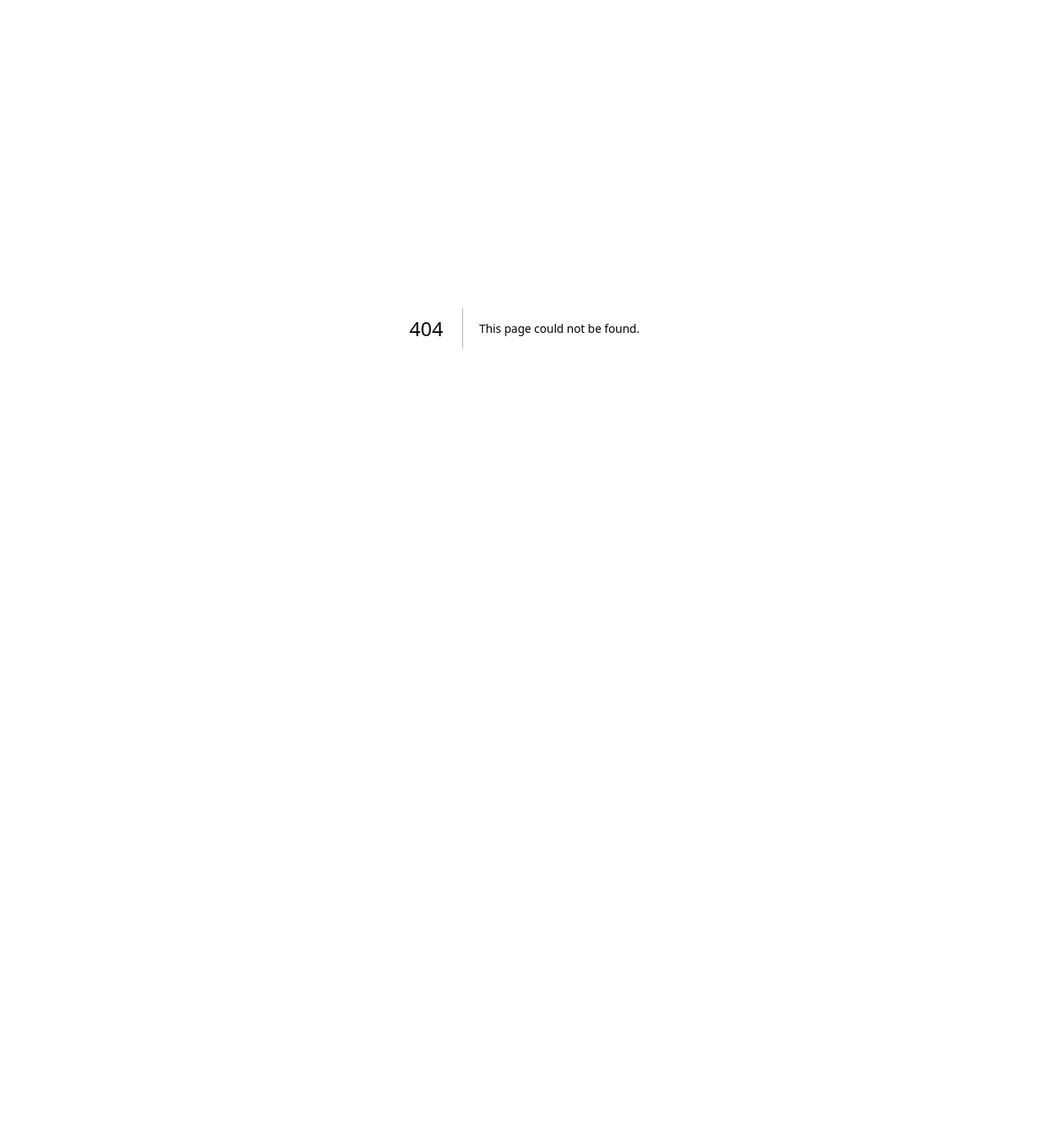
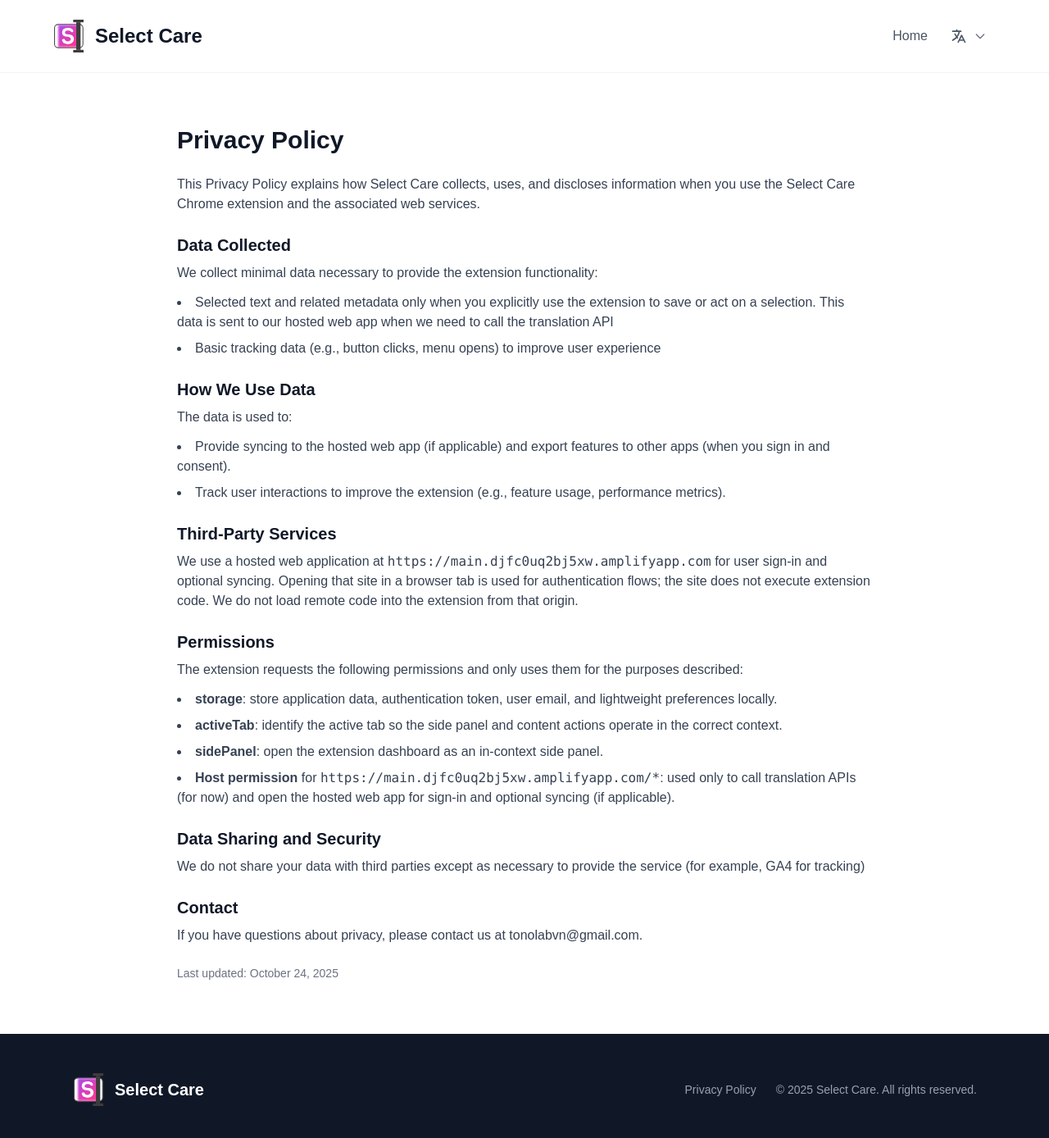
Before and after one commit to thangcqUET/select-care-frontend, a Next.js app: page /en/privacy in a window 1280 px wide. Before the commit this address had no page. Shown: the top 1388 px of the page at 82% size. Before the commit the page ends 800 px from the top, so only its background shows below. Built offline with nearby package versions, Linux system fonts and the light colour scheme.

Commit message:
feat: restructure Privacy page and layout with navigation links and updated content

```diff
--- a/src/app/[locale]/page.tsx
+++ b/src/app/[locale]/page.tsx
@@ -217,11 +217,16 @@ export default function Home({ params }: PageProps) {
         <div className="max-w-6xl mx-auto px-6">
           <div className="flex flex-col md:flex-row justify-between items-center">
             <div className="flex items-center space-x-3 mb-4 md:mb-0">
-              <img src="/logo_select_care.svg" alt="Select Care" className="w-10 h-10 object-contain brightness-0 invert" />
+              <img src="/logo_select_care.svg" alt="Select Care" className="w-10 h-10 object-contain" />
               <span className="text-xl font-bold">Select Care</span>
             </div>
-            <div className="text-gray-400 text-sm">
-              © 2025 Select Care. All rights reserved.
+            <div className="flex items-center space-x-6">
+              <a href={`/${locale}/privacy`} className="text-gray-400 hover:text-white transition-colors text-sm">
+                Privacy Policy
+              </a>
+              <div className="text-gray-400 text-sm">
+                © 2025 Select Care. All rights reserved.
+              </div>
             </div>
           </div>
         </div>
--- /dev/null
+++ b/src/app/[locale]/privacy/layout.tsx
@@ -0,0 +1,54 @@
+import Link from 'next/link';
+import { LanguageSwitcher } from "@/components/LanguageSwitcher";
+import { use } from 'react';
+
+type LayoutProps = {
+  children: React.ReactNode;
+  params: Promise<{ locale: string }>;
+};
+
+export default function PrivacyLayout({ children, params }: LayoutProps) {
+  const { locale } = use(params);
+
+  return (
+    <div className="min-h-screen bg-white flex flex-col">
+      {/* Navigation */}
+      <nav className="w-full px-6 py-6 bg-white border-b border-gray-100">
+        <div className="max-w-6xl mx-auto flex items-center justify-between">
+          <Link href={`/${locale}`} className="flex items-center space-x-3">
+            <img src="/logo_select_care.svg" alt="Select Care" className="w-10 h-10 object-contain" />
+            <span className="text-2xl font-bold text-gray-900">Select Care</span>
+          </Link>
+          <div className="flex items-center space-x-4">
+            <Link href={`/${locale}`} className="text-gray-600 hover:text-gray-900 transition-colors font-medium">
+              Home
+            </Link>
+            <LanguageSwitcher currentLocale={locale} showLabel={false} />
+          </div>
+        </div>
+      </nav>
+
+      <main className="flex-1">{children}</main>
+
+      {/* Footer */}
+      <footer className="bg-gray-900 text-white py-12 mt-auto">
+        <div className="max-w-6xl mx-auto px-6">
+          <div className="flex flex-col md:flex-row justify-between items-center">
+            <div className="flex items-center space-x-3 mb-4 md:mb-0">
+              <img src="/logo_select_care.svg" alt="Select Care" className="w-10 h-10 object-contain" />
+              <span className="text-xl font-bold">Select Care</span>
+            </div>
+            <div className="flex items-center space-x-6">
+              <Link href={`/${locale}/privacy`} className="text-gray-400 hover:text-white transition-colors text-sm">
+                Privacy Policy
+              </Link>
+              <div className="text-gray-400 text-sm">
+                © 2025 Select Care. All rights reserved.
+              </div>
+            </div>
+          </div>
+        </div>
+      </footer>
+    </div>
+  );
+}
--- a/src/app/privacy/page.tsx
+++ b/src/app/[locale]/privacy/page.tsx
@@ -2,7 +2,7 @@ import React from 'react';
 
 export default function PrivacyPage() {
   return (
-    <div className="min-h-screen bg-white py-16">
+    <div className="py-16">
       <div className="max-w-4xl mx-auto px-6">
         <h1 className="text-3xl font-bold text-gray-900 mb-6">Privacy Policy</h1>
 
@@ -15,9 +15,12 @@ export default function PrivacyPage() {
           We collect minimal data necessary to provide the extension functionality:
         </p>
         <ul className="list-disc list-inside text-gray-700 space-y-2">
-          <li>Authentication token and user email (stored locally via chrome.storage) to maintain your logged-in state.</li>
-          <li>Selected text and related metadata only when you explicitly use the extension to save or act on a selection. This data is sent to our hosted web app when we need to call the translation API, or choose to sync or sign in (if applicable).</li>
-          <li>Basic usage telemetry (optional) if you opt in; this helps improve the product. We do not collect sensitive personal data.</li>
+          {/* <li>Authentication token and user email (stored locally via chrome.storage) to maintain your logged-in state.</li> */}
+          <li>Selected text and related metadata only when you explicitly use the extension to save or act on a selection. This data is sent to our hosted web app when we need to call the translation API</li>
+            {/* , or choose to sync or sign in (if applicable).</li> */}
+          {/* <li>Basic usage telemetry (optional) if you opt in; this helps improve the product. We do not collect sensitive personal data.</li> */}
+          {/* tracking basic actions (e.g., button clicks, menu opens) to improve user experience */}
+          <li>Basic tracking data (e.g., button clicks, menu opens) to improve user experience</li>
         </ul>
 
         <h2 className="text-xl font-semibold text-gray-900 mt-6 mb-2">How We Use Data</h2>
@@ -25,9 +28,10 @@ export default function PrivacyPage() {
           The data is used to:
         </p>
         <ul className="list-disc list-inside text-gray-700 space-y-2">
-          <li>Persist your login state and preferences across sessions (if applicable, not now).</li>
+          {/* <li>Persist your login state and preferences across sessions (if applicable, not now).</li> */}
           <li>Provide syncing to the hosted web app (if applicable) and export features to other apps (when you sign in and consent).</li>
-          <li>Enable in-context features such as opening the side panel for the active tab.</li>
+          {/* <li>Enable in-context features such as opening the side panel for the active tab.</li> */}
+          <li>Track user interactions to improve the extension (e.g., feature usage, performance metrics).</li>
         </ul>
 
         <h2 className="text-xl font-semibold text-gray-900 mt-6 mb-2">Third-Party Services</h2>
@@ -43,13 +47,14 @@ export default function PrivacyPage() {
           <li><strong>storage</strong>: store application data, authentication token, user email, and lightweight preferences locally.</li>
           <li><strong>activeTab</strong>: identify the active tab so the side panel and content actions operate in the correct context.</li>
           <li><strong>sidePanel</strong>: open the extension dashboard as an in-context side panel.</li>
-          <li><strong>scripting</strong>: inject scripts on-demand to read selected text or interact with the current page when you explicitly trigger an action.</li>
+          {/* <li><strong>scripting</strong>: inject scripts on-demand to read selected text or interact with the current page when you explicitly trigger an action.</li> */}
           <li><strong>Host permission</strong> for <code>https://main.djfc0uq2bj5xw.amplifyapp.com/*</code>: used only to call translation APIs (for now) and open the hosted web app for sign-in and optional syncing (if applicable).</li>
         </ul>
 
         <h2 className="text-xl font-semibold text-gray-900 mt-6 mb-2">Data Sharing and Security</h2>
         <p className="text-gray-700 mb-3">
-          We do not share your data with third parties except as necessary to provide the service (for example, exporting to integrations you authorize). Stored tokens and user identifiers are kept only as long as needed. We follow standard security practices to protect stored data.
+          We do not share your data with third parties except as necessary to provide the service (for example, GA4 for tracking)
+          {/* . Stored tokens and user identifiers are kept only as long as needed. We follow standard security practices to protect stored data. */}
         </p>
 
         {/* <h2 className="text-xl font-semibold text-gray-900 mt-6 mb-2">Your Choices</h2>
@@ -58,7 +63,7 @@ export default function PrivacyPage() {
         <h2 className="text-xl font-semibold text-gray-900 mt-6 mb-2">Contact</h2>
         <p className="text-gray-700 mb-6">If you have questions about privacy, please contact us at tonolabvn@gmail.com.</p>
 
-        <p className="text-sm text-gray-500">Last updated: October 17, 2025</p>
+        <p className="text-sm text-gray-500">Last updated: October 24, 2025</p>
       </div>
     </div>
   );
```
